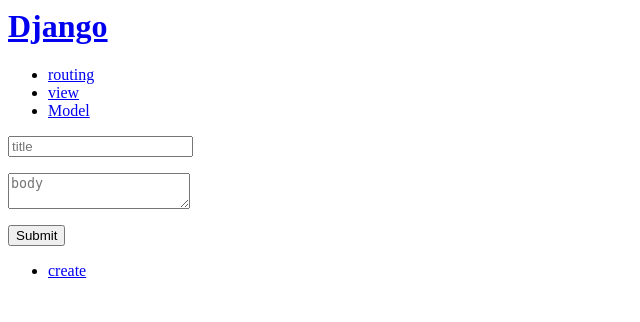
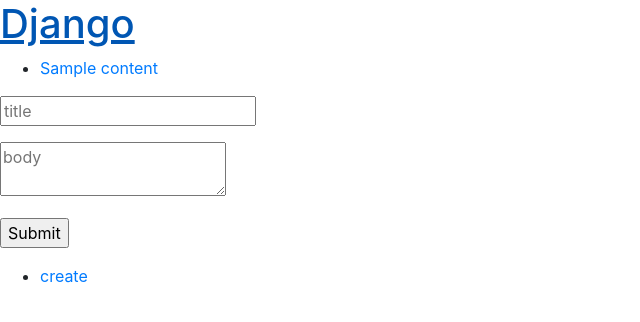
Before and after one commit to pidokige02/django-apps, a Django app: page /create/ in a window 1280 px wide. Shown: the top 322 px of the page, without its empty margins (0-640 px from the left). Run offline with Django 3.2, Linux system fonts and the light colour scheme; tables that the repository leaves empty hold one stand-in row (values such as "Sample post"); some libraries are stand-ins or nearby versions.

Commit message:
ver2 complete

```diff
--- a/myapp/views.py
+++ b/myapp/views.py
@@ -4,47 +4,12 @@ from django.views.decorators.csrf import csrf_exempt
 from .models import Content
 
 # Create your views here.
-nextId = 4
-topics = [  #list
-    {'id':1, 'title':'routing', 'body':'Routing is ..'},  # dictionary
-    {'id':2, 'title':'view', 'body':'View is ..'},
-    {'id':3, 'title':'Model', 'body':'Model is ..'},
-]
-
-def HTMLTemplate(articleTag, id=None):
-    global topics
-    contextUI = ''
-    if id != None:
-        contextUI = f'''
-            <li>
-                <form action="/delete/" method="post">
-                    <input type="hidden" name="id" value={id}>
-                    <input type="submit" value="delete">
-                </form>
-            </li>
-            <li><a href="/update/{id}">update</a></li>
-        '''
-    ol = ''
-    for topic in topics:
-        ol += f'<li><a href="/read/{topic["id"]}">{topic["title"]}</a></li>'
-    return f'''
-    <html>
-    <body>
-        <h1><a href="/">Django</a></h1>
-        <ul>
-            {ol}
-        </ul>
-        {articleTag}
-        <ul>
-            <li><a href="/create/">create</a></li>
-            {contextUI}
-        </ul>
-    </body>
-    </html>
-    '''
+selectedId = None
 
 def IndexView(request):
+    global selectedId
     latest_content_list = Content.objects.all()
+    selectedId = None
     article = '''
     <h2>Welcome</h2>
     Hello, Django
@@ -56,20 +21,24 @@ def IndexView(request):
     return render(request, 'myapp/content.html', context)
 
 def read(request, id):
-    article = ''
+    global selectedId
+
+    latest_content_list = Content.objects.all()
+    selectedId = id
     selected_content = Content.objects.filter(id=int(id)).first()
     article = f'<h2>{selected_content.title}</h2>{selected_content.body}'
-    print("jinha", article)
     context = {
-        'article': article
+        'latest_content_list': latest_content_list,
+        'article': article,
+        'selectedId' : selectedId
     }
     return render(request, 'myapp/content.html', context)
 
 
 @csrf_exempt  #보안기능 면제하세요
 def create(request):
-    global nextId
     if request.method == 'GET':
+        latest_content_list = Content.objects.all()
         article = '''
             <form action="/create/" method="post">
                 <p><input type="text" name="title" placeholder="title"></p>
@@ -77,53 +46,66 @@ def create(request):
                 <p><input type="submit"></p>
             </form>
         '''
-        return HttpResponse(HTMLTemplate(article))
+        context = {
+            'latest_content_list': latest_content_list,
+            'article': article
+        }
+        return render(request, 'myapp/content.html', context)
+
     elif request.method == 'POST':
-        title = request.POST['title']
-        body = request.POST['body']
-        newTopic = {"id":nextId, "title":title, "body":body}
-        topics.append(newTopic)
-        url = '/read/'+str(nextId)
-        nextId = nextId + 1
+        vtitle = request.POST['title']
+        vbody = request.POST['body']
+
+        c = Content(title=vtitle, body=vbody)
+        c.save()
+
+        last_content = Content.objects.filter(title=vtitle, body=vbody).last()
+
+        url = '/read/'+str(last_content.id)
         return redirect(url)
 
 @csrf_exempt
 def update(request,id):
-    global topics
+    global selectedId
+
+    selectedId = id
     if request.method == 'GET':
-        for topic in topics:
-            if topic['id'] == int(id):
-                selectedTopic = {
-                    "title":topic['title'],
-                    "body":topic['body']
-                }
+        latest_content_list = Content.objects.all()
+        selected_content = Content.objects.filter(id=int(id)).first()
+
+        selectedContent = {
+            "title" : selected_content.title,
+            "body" : selected_content.body
+        }
         article = f'''
             <form action="/update/{id}/" method="post">
-                <p><input type="text" name="title" placeholder="title" value={selectedTopic["title"]}></p>
-                <p><textarea name="body" placeholder="body">{selectedTopic['body']}</textarea></p>
+                <p><input type="text" name="title" placeholder="title" value={selectedContent["title"]}></p>
+                <p><textarea name="body" placeholder="body">{selectedContent['body']}</textarea></p>
                 <p><input type="submit"></p>
             </form>
         '''
-        return HttpResponse(HTMLTemplate(article, id))
+        context = {
+            'latest_content_list': latest_content_list,
+            'article': article,
+            'selectedId' : selectedId
+        }
+        return render(request, 'myapp/content.html', context)
     elif request.method == 'POST':
         title = request.POST['title']
         body = request.POST['body']
-        for topic in topics:
-            if topic['id'] == int(id):
-                topic['title'] = title
-                topic['body'] = body
+        print("jinha", title, body)
+        update_content = Content.objects.filter(id=int(id)).first()
+        update_content.title = title
+        update_content.body = body
+        update_content.save()
+
         return redirect(f'/read/{id}')
-
 
 
 @csrf_exempt
 def delete(request):
-    global topics
     if request.method == 'POST':
         id = request.POST['id']
-        newTopics = []
-        for topic in topics:
-            if topic['id'] != int(id):
-                newTopics.append(topic)
-        topics = newTopics
+        Content.objects.filter(id=int(selectedId)).delete()
+
         return redirect('/')
--- a/templates/myapp/content.html
+++ b/templates/myapp/content.html
@@ -1,4 +1,5 @@
 {% extends 'base.html' %}
+
 
 {% block content %}
 {% if latest_content_list %}
@@ -16,8 +17,10 @@
 
 <ul>
     <li><a href="/create/">create</a></li>
-    {% autoescape off %}
-    {contextUI}
-    {% endautoescape %}
+
+    {% if selectedId %}
+        {% include "../inc/deleteform.html" %}
+    {% endif %}
+
 </ul>
 {% endblock %}
```
Also changed, not shown: templates/inc/deleteform.html (added, +8 -0 lines).
